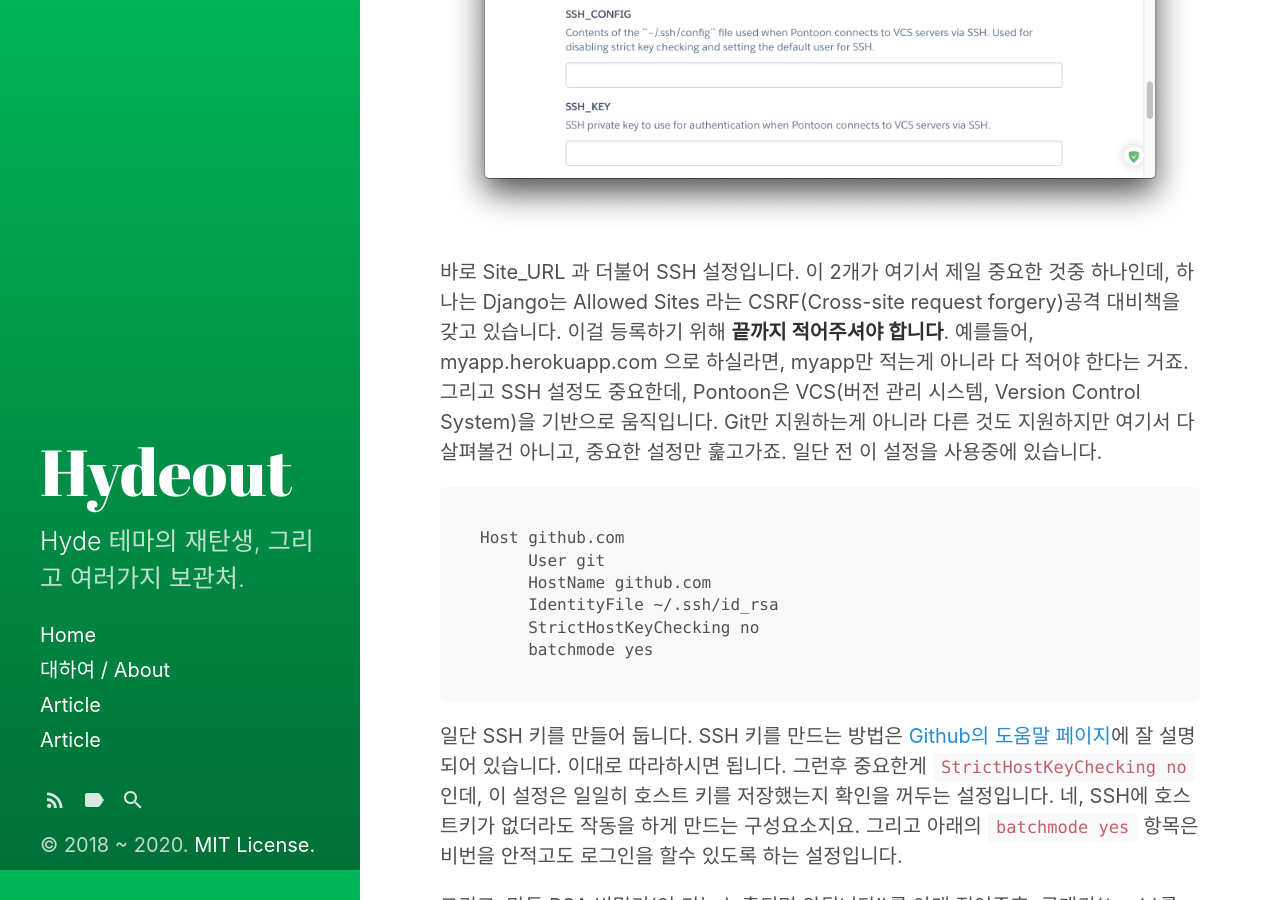
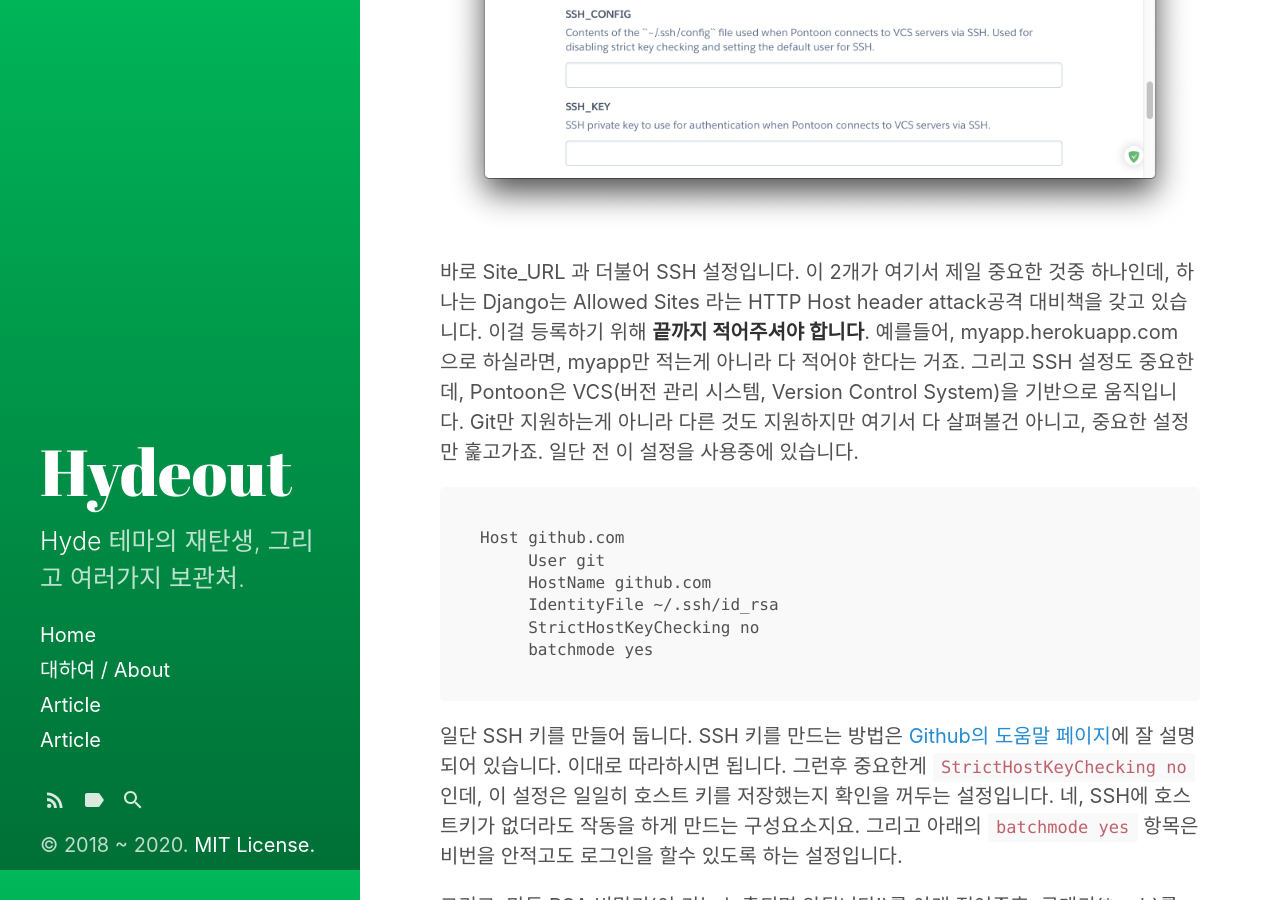
Before and after one commit to readingsnail/readingsnail.github.io, a Jekyll site: the page built from _posts/2020-05-01-Pontoon Pt. 1(ko).md, in a window 1280 px wide and 900 px high, scrolled down 1830 px. Built offline with Jekyll 4.4.1, drawn with Linux system fonts in a browser that asks for light colours.

Commit message:
Update 2020-05-01-Pontoon Pt. 1(ko).md

```diff
--- a/_posts/2020-05-01-Pontoon Pt. 1(ko).md
+++ b/_posts/2020-05-01-Pontoon Pt. 1(ko).md
@@ -22,7 +22,7 @@ Pontoon 은 [Mozilla](https://www.mozilla.org/ko/) 에서 개발한 온라인
 그런후에 아래에 중요한게 나옵니다.
 ![caution-deploy.png](https://raw.githubusercontent.com/readingsnail/readingsnail.github.io/master/_screenshots/caution-deploy.png)
 
-바로 Site_URL 과 더불어 SSH 설정입니다. 이 2개가 여기서 제일 중요한 것중 하나인데, 하나는 Django는 Allowed Sites 라는 CSRF(Cross-site request forgery)공격 대비책을 갖고 있습니다. 이걸 등록하기 위해 **끝까지 적어주셔야 합니다**. 예를들어, myapp.herokuapp.com 으로 하실라면, myapp만 적는게 아니라 다 적어야 한다는 거죠. 그리고 SSH 설정도 중요한데, Pontoon은 VCS(버전 관리 시스템, Version Control System)을 기반으로 움직입니다. Git만 지원하는게 아니라 다른 것도 지원하지만 여기서 다 살펴볼건 아니고, 중요한 설정만 훑고가죠. 일단 전 이 설정을 사용중에 있습니다.
+바로 Site_URL 과 더불어 SSH 설정입니다. 이 2개가 여기서 제일 중요한 것중 하나인데, 하나는 Django는 Allowed Sites 라는 HTTP Host header attack공격 대비책을 갖고 있습니다. 이걸 등록하기 위해 **끝까지 적어주셔야 합니다**. 예를들어, myapp.herokuapp.com 으로 하실라면, myapp만 적는게 아니라 다 적어야 한다는 거죠. 그리고 SSH 설정도 중요한데, Pontoon은 VCS(버전 관리 시스템, Version Control System)을 기반으로 움직입니다. Git만 지원하는게 아니라 다른 것도 지원하지만 여기서 다 살펴볼건 아니고, 중요한 설정만 훑고가죠. 일단 전 이 설정을 사용중에 있습니다.
 
     Host github.com
 	     User git
```
